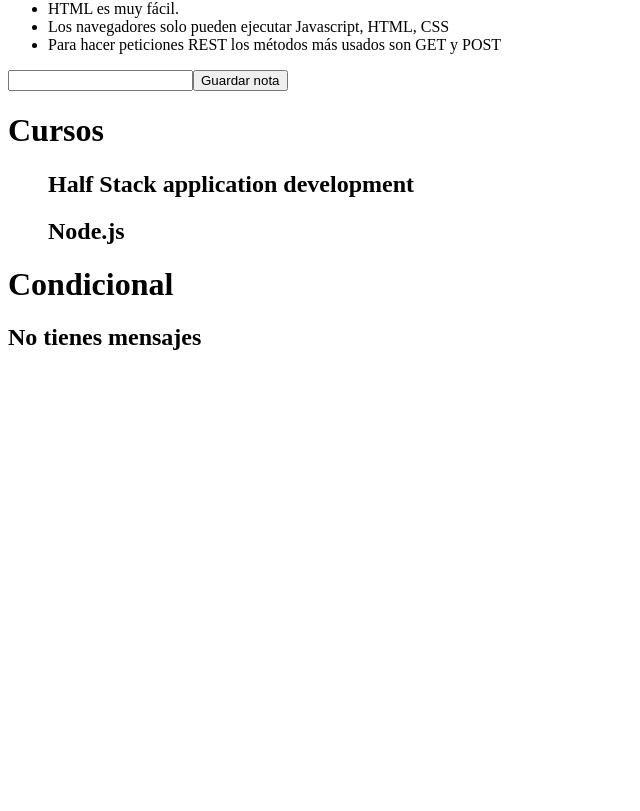
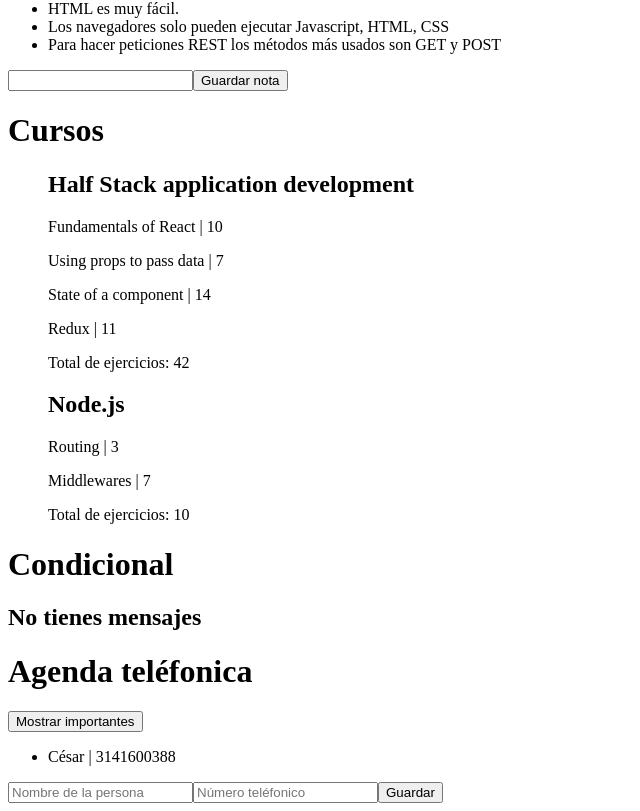
Before and after one commit to CesarGV/Introduccion_react, a React (Create React App) app: page / in a window 1280 px wide. Shown: the part 291-1102 px from the top of the page, without its empty margins (0-640 px from the left). Before the commit the page ends 800 px from the top, so only its background shows below. Built offline with nearby package versions, Linux system fonts and the light colour scheme.

Commit message:
24/03/21

```diff
--- a/src/App.js
+++ b/src/App.js
@@ -3,6 +3,8 @@ import Counter from "./counter";
 import Notas from "./notas";
 import Cursos from "./cursos";
 import Conditional from "./conditional";
+import Agendas from "./agenda";
+
 const notes = [
   {
     id: 1,
@@ -21,6 +23,15 @@ const notes = [
     content: "Para hacer peticiones REST los métodos más usados son GET y POST",
     date: "2020-03-01",
     important: false
+  }
+];
+
+const diarys = [
+  {
+    id: 1,
+    name: "César",
+    tel: "3141600388",
+    important: true
   }
 ];
 
@@ -76,6 +87,7 @@ export default function App() {
       <Notas notes={notes} />
       <Cursos courses={courses} />
       <Conditional />
+      <Agendas diarys={diarys} />
     </div>
   );
 }
--- /dev/null
+++ b/src/agenda.js
@@ -0,0 +1,98 @@
+import React, { useState, useEffect } from "react";
+
+const Agenda = (props) => {
+  const { diary } = props;
+  return (
+    <li>
+      {diary.name} | {diary.tel}
+    </li>
+  );
+};
+
+const Agendas = (props) => {
+  const { diarys } = props;
+  const [agendas, setAgendas] = useState(diarys);
+  const [nuevaAgenda, setnuevaAgenda] = useState("");
+  const [nuevoNumero, setnuevoNumero] = useState("");
+  const [showImportants, setShowimportants] = useState(false);
+
+  useEffect(() => {
+    console.log("Agenda", agendas);
+  }, [agendas]);
+
+  const addDiary = (e) => {
+    e.preventDefault();
+    const diaryObject = {
+      name: nuevaAgenda,
+      tel: nuevoNumero,
+      important: Math.random() < 0.5,
+      id: agendas.length + 1
+    };
+
+    setAgendas(agendas.concat(diaryObject));
+    setnuevaAgenda("");
+    setnuevoNumero("");
+  };
+
+  const showImp = (e) => {
+    setShowimportants(!showImportants);
+  };
+  console.log("showImportants", showImportants);
+
+  const handleNoteChange = (e) => {
+    const { target } = e;
+    const { value } = target;
+
+    setnuevaAgenda(value);
+  };
+
+  const handleNumberChange = (e) => {
+    const { target } = e;
+    const { value } = target;
+
+    if (agendaAMostrar.filter((diary) => value === diary.tel).length > 0) {
+      alert("El número ya existe");
+    } else if (value.length > 10) {
+      alert("El número debe ser de máximo 10 digitos");
+    } else {
+      setnuevoNumero(value);
+    }
+  };
+
+  const agendaAMostrar = showImportants
+    ? agendas.filter((diary) => diary.important === true)
+    : agendas;
+
+  console.log("Agendas a mostrar", agendaAMostrar);
+
+  return (
+    <div>
+      <h1>Agenda teléfonica</h1>
+      <button onClick={showImp}>
+        Mostrar {showImportants ? "todos" : "importantes"}
+      </button>
+      <ul>
+        {agendaAMostrar.map((diarys) => (
+          <Agenda key={diarys.id} diary={diarys} />
+        ))}
+      </ul>
+      <form onSubmit={addDiary}>
+        <input
+          placeholder="Nombre de la persona"
+          value={nuevaAgenda}
+          onChange={handleNoteChange}
+          required
+        />
+        <input
+          placeholder="Número teléfonico"
+          value={nuevoNumero}
+          onChange={handleNumberChange}
+          required
+        />
+        <button type="submit">Guardar</button>
+      </form>
+    </div>
+  );
+};
+
+export default Agendas;
--- a/src/cursos.js
+++ b/src/cursos.js
@@ -1,4 +1,4 @@
-import React from "react";
+import React, { Fragment } from "react";
 
 const Curso = (props) => {
   const { course } = props;
@@ -15,9 +15,26 @@ const Cursos = (props) => {
       <h1>Cursos</h1>
       <ul>
         <div>
-          {courses.map((course) => (
-            <h2>{course.name}</h2>
-          ))}
+          {courses.map((course) => {
+            console.log(course);
+            const { name, id, parts } = course;
+            let totalExercise = 0;
+            return (
+              <Fragment>
+                <h2>{name}</h2>
+                {parts.map((part) => {
+                  const { name, exercises, id } = part;
+                  totalExercise = totalExercise + exercises;
+                  return (
+                    <p>
+                      {name} | {exercises}
+                    </p>
+                  );
+                })}
+                <p>Total de ejercicios: {totalExercise}</p>
+              </Fragment>
+            );
+          })}
         </div>
       </ul>
     </div>
```
